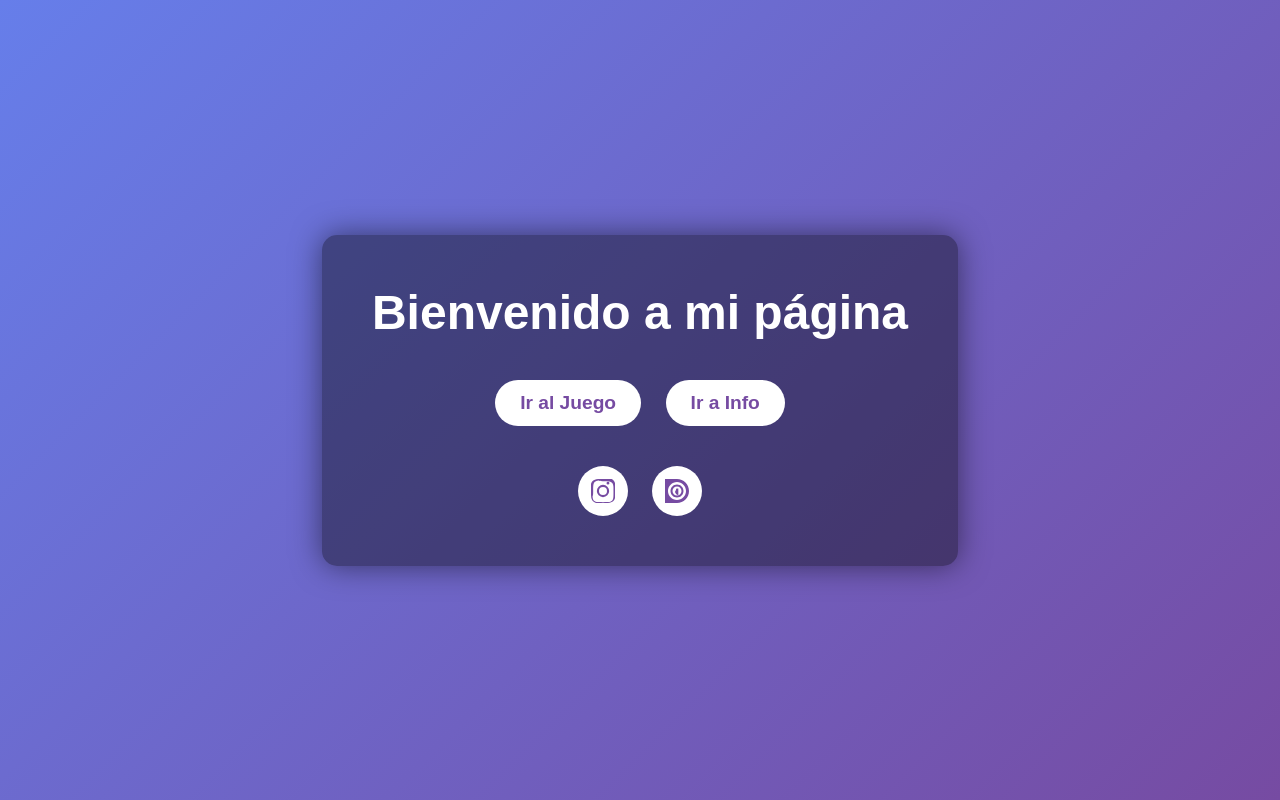
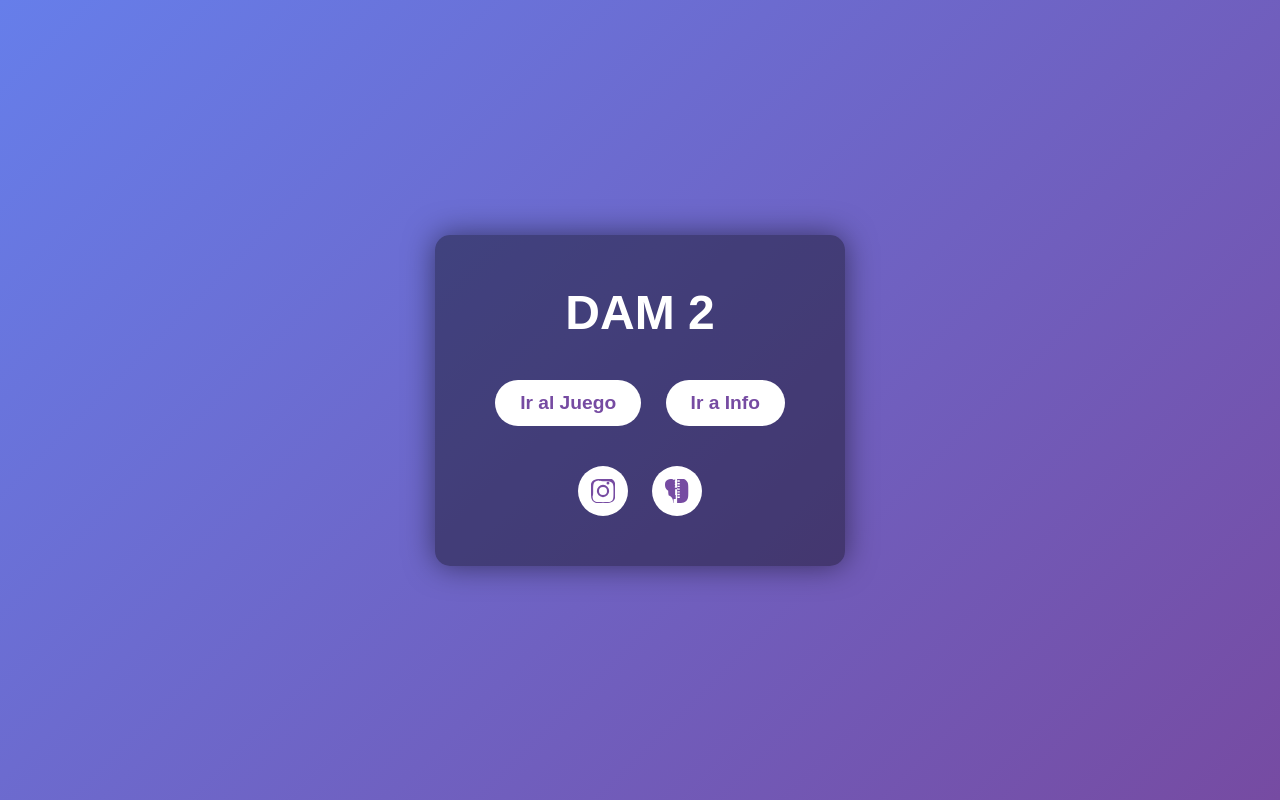
Before and after one commit to damrcp/damrcp.github.io, a plain HTML site: page index.html in a window 1280 px wide. Drawn offline with Linux system fonts and the light colour scheme.

Commit message:
Update index.html

```diff
--- a/index.html
+++ b/index.html
@@ -94,7 +94,7 @@
 </head>
 <body>
     <div class="container">
-        <h1>Bienvenido a mi página</h1>
+        <h1> DAM 2 </h1>
         <a href="https://damrcp.github.io/juego/" class="boton">Ir al Juego</a>
         <a href="https://damrcp.github.io/info/" class="boton">Ir a Info</a>
 
@@ -107,7 +107,7 @@
 
             <a href="#" title="TikTok">
                 <svg viewBox="0 0 24 24">
-                    <path d="M12 0C6.486 0 0 0 0 0v24c0 0 5.514 0 12 0 6.627 0 12-5.373 12-12S18.627 0 12 0zM12 21c-4.962 0-9-4.038-9-9s4.038-9 9-9 9 4.038 9 9-4.038 9-9 9zm-2-9c0 1.656.883 3.102 2.215 3.844.37.203.742.336 1.115.424V9.624c-.373.088-.745.221-1.115.424-1.332.742-2.215 2.188-2.215 3.844zM12 5.5c-3.59 0-6.5 2.91-6.5 6.5s2.91 6.5 6.5 6.5 6.5-2.91 6.5-6.5-2.91-6.5-6.5-6.5zm0 11c-2.481 0-4.5-2.019-4.5-4.5s2.019-4.5 4.5-4.5 4.5 2.019 4.5 4.5-2.019 4.5-4.5 4.5zm0-7c-.552 0-1 .448-1 1s.448 1 1 1 1-.448 1-1-.448-1-1-1z"/>
+                    <path fill-rule="evenodd" d="M12.446 0H12.1v24h.346c1.278 0 2.451-.013 3.498-.074 1.047-.06 2.01-.223 2.87-.48 1.944-.572 3.355-1.983 3.927-3.927.257-.86.419-1.823.48-2.87.061-1.047.074-2.219.074-3.498V10.16c0-1.278-.013-2.451-.074-3.498-.06-1.047-.223-2.01-.48-2.87C21.821 1.848 20.41 .437 18.467-.135c-.86-.257-1.823-.419-2.87-.48-1.047-.061-2.219-.074-3.498-.074zm-2.615 0c-.061 0-.122 0-.183.001C8.01 0 6.666.028 5.619.124 4.572.22 3.633.47 2.808.827 1.052 1.63 0 3.328 0 5.385c0 .762.06 1.479.179 2.146.119.667.319 1.258.599 1.777.306.568.665 1.054 1.077 1.458.412.404.86.72 1.344.947V10.16c0 1.278.013 2.451.074 3.498.06 1.047.223 2.01.48 2.87 1.944.572 3.355 1.983 3.927 3.927.257.86.419 1.823.48 2.87.061 1.047.074 2.219.074 3.498V24h.346v-3.84c.73-.01 1.442-.04 2.138-.088v-4.047H10.13V8.81h2.316v1.35H10.13V0zm-2.316 8.81h2.316v-1.35H10.13v1.35zm0-2.7h2.316v-1.35H10.13v1.35zm0-2.7h2.316v-1.35H10.13v1.35zm0-2.7h2.316v-1.35H10.13V0h-2.316v1.35zM12.446 2.7V1.35h2.316v1.35h-2.316zM12.446 5.4V4.05h2.316v1.35h-2.316zM12.446 8.1V6.75h2.316v1.35h-2.316zM12.446 10.8V9.45h2.316v1.35h-2.316zM12.446 13.5V12.15h2.316v1.35h-2.316zM12.446 16.2V14.85h2.316v1.35h-2.316zM12.446 18.9V17.55h2.316v1.35h-2.316z"/>
                 </svg>
             </a>
         </div>
```
